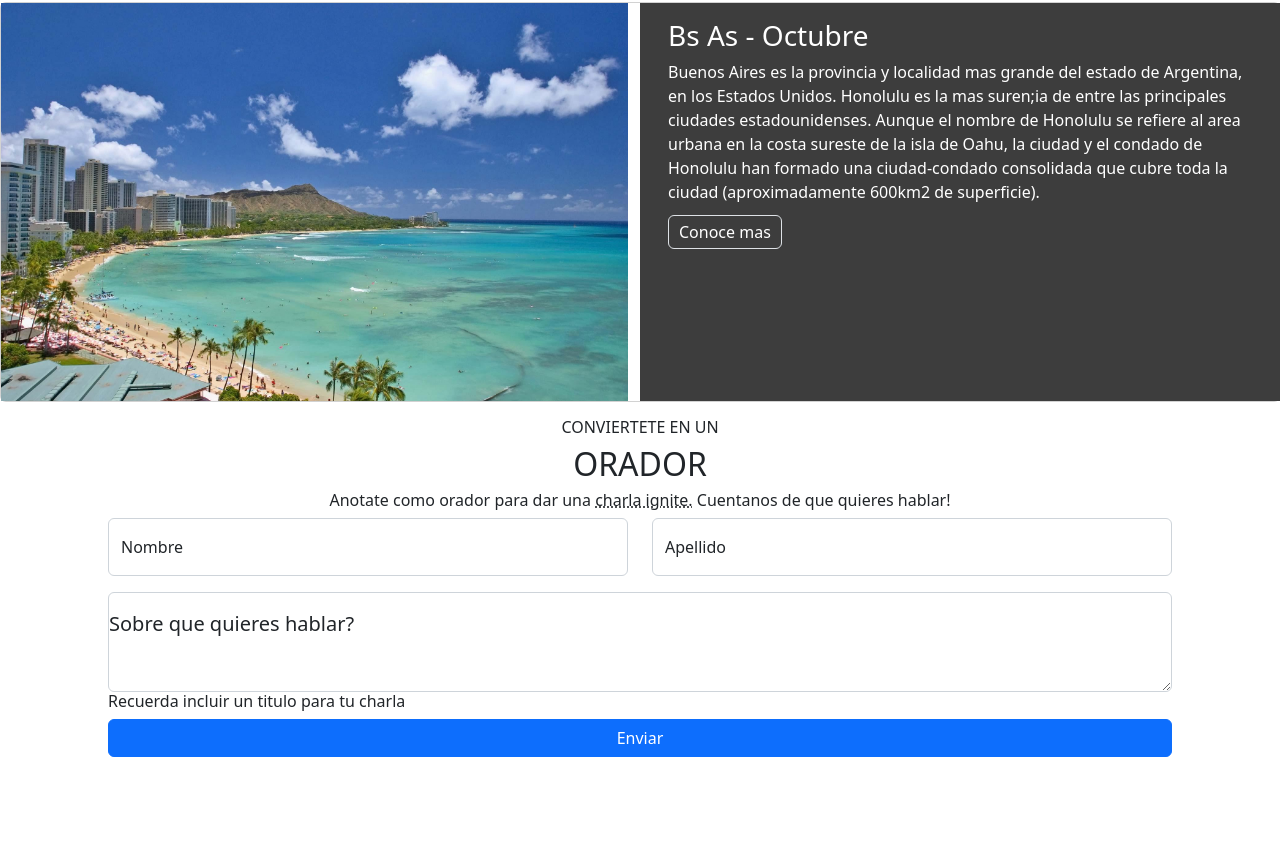
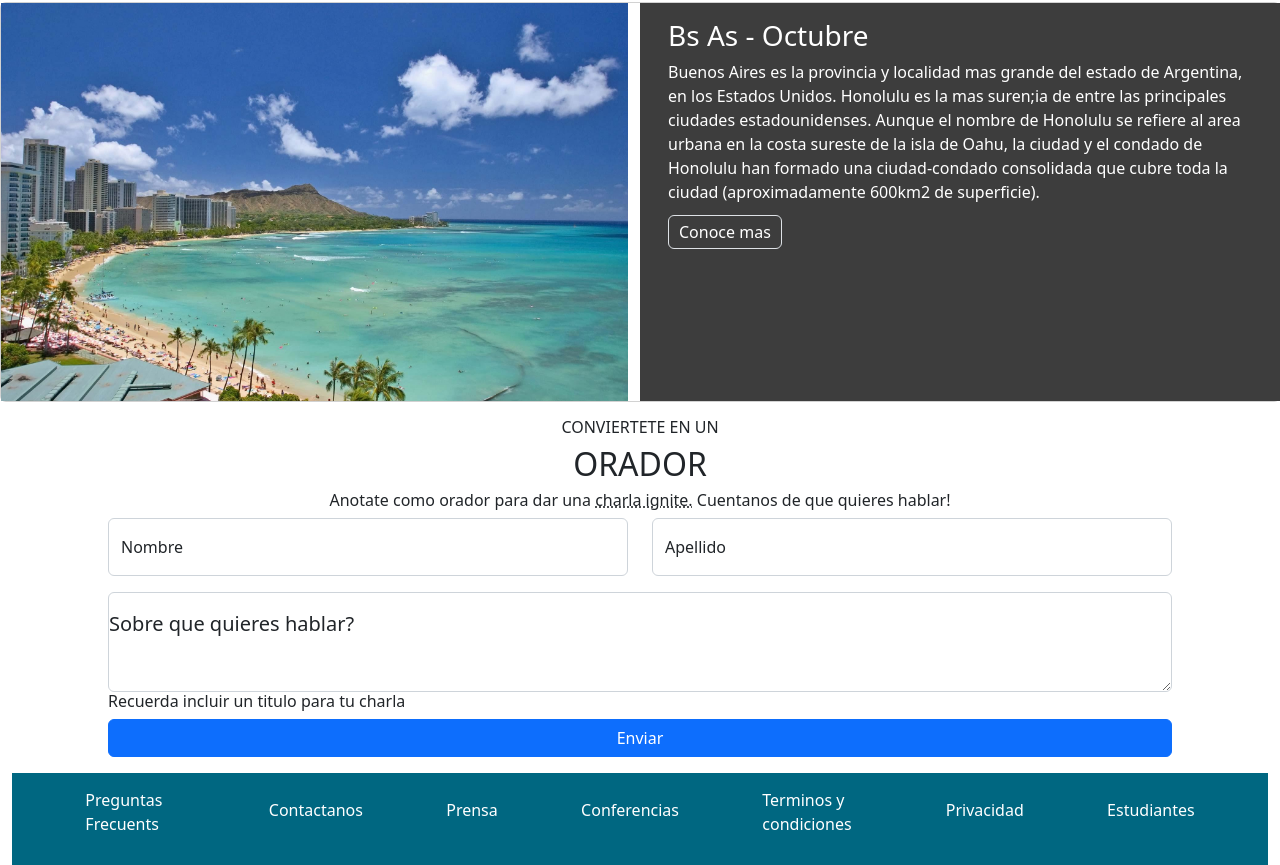
Before and after one commit to Mirzear/TpIntegrador, a plain HTML site: page index.html in a window 1280 px wide. Shown: the part 1777-2642 px from the top of the page. Before the commit the page ends 2534 px from the top, so only its background shows below. Drawn offline with nearby package versions, Linux system fonts and the light colour scheme.

Commit message:
Pie pagina

```diff
--- a/index.html
+++ b/index.html
@@ -132,5 +132,16 @@
             </div>
         </div>
     </div>
+    <div class="container-fluid mt-3">
+        <div class="contenedor-elementos">
+            <a href="" id="extraconfig1">Preguntas Frecuents</a>
+            <a href="" id="extraconfig2">Contactanos</a>
+            <a href="" id="extraconfig2">Prensa</a>
+            <a href="" id="extraconfig2">Conferencias</a>
+            <a href="" id="extraconfig1">Terminos y condiciones</a>
+            <a href="" id="extraconfig2">Privacidad</a>
+            <a href="" id="extraconfig2">Estudiantes</a>
+        </div>
+    </div>
 </body>
 </html>
--- a/style.css
+++ b/style.css
@@ -51,3 +51,22 @@
 .subrayado{
     text-decoration-style: dotted;
 }
+.contenedor-elementos{
+    display: flex;
+    background-color: rgb(0, 103, 129);
+    justify-content: space-evenly;
+
+}
+.contenedor-elementos a{
+    text-decoration: none;
+    color: white;
+    margin: 5px 10px;
+}
+#extraconfig1{
+    width: 100.109px;
+    height: 72px;
+    margin-top: 15px;
+}
+#extraconfig2{
+    margin-top: 25px;
+}
```
